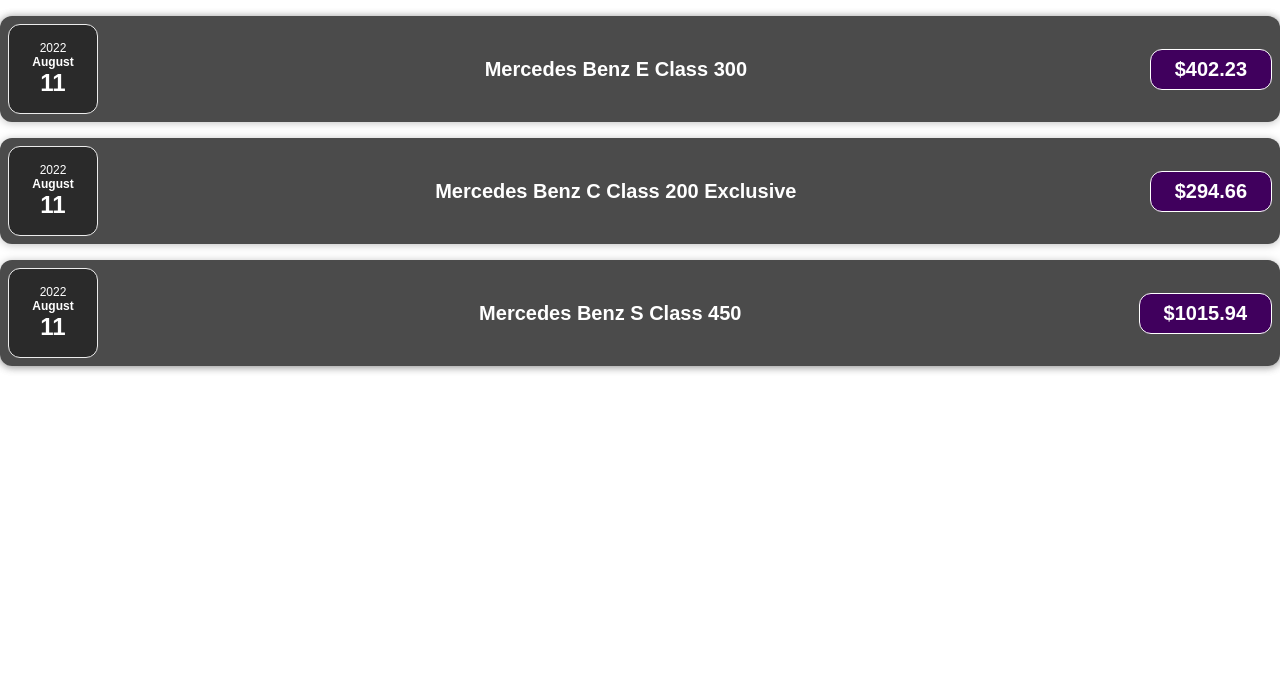
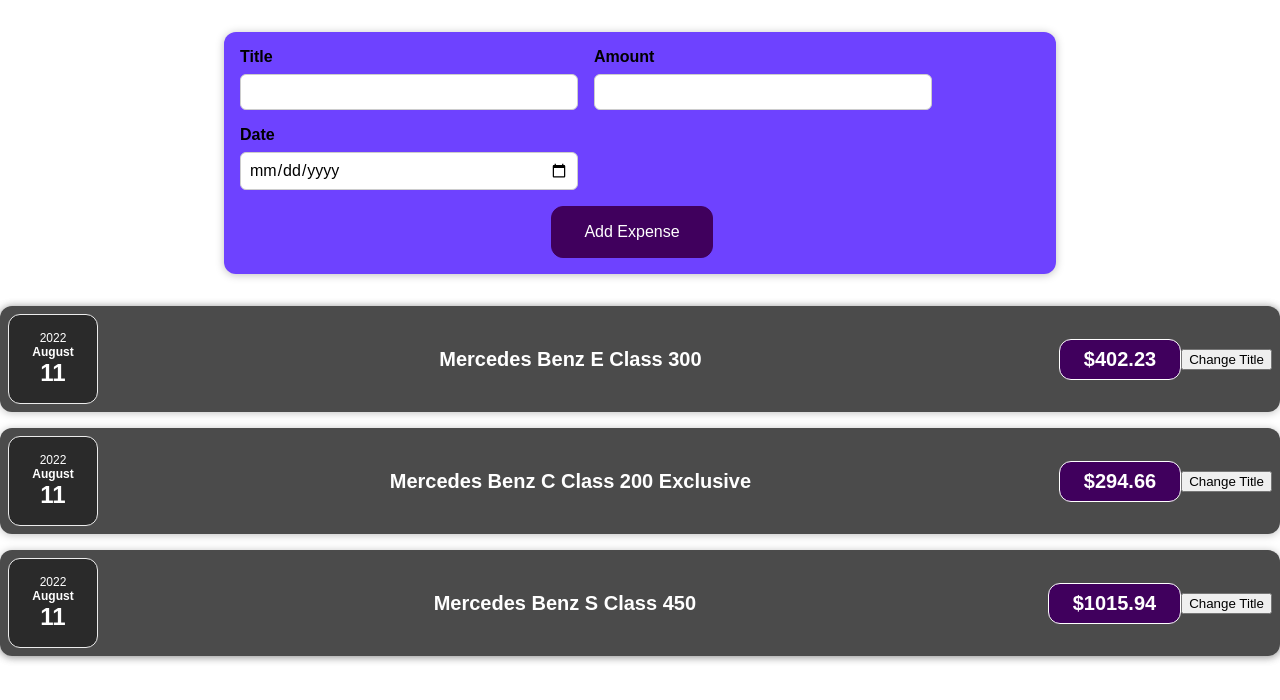
Before and after one commit to ThanhDuong287/react-complete-guide, a React (Create React App) app: page / in a window 1280 px wide. Shown: the top 700 px of the page. Built offline with nearby package versions, Linux system fonts and the light colour scheme.

Commit message:
Demo use state and handling form submission

```diff
--- a/src/App.js
+++ b/src/App.js
@@ -1,6 +1,8 @@
 import logo from './logo.svg';
 import './App.css';
+import React from 'react';
 import Expenses from './components/Expenses/Expense';
+import NewExpense from './components/NewExpense/NewExpense';
 
 function App() {
   const expenses = [
@@ -10,6 +12,7 @@
   ];
   return (
     <div className="App">
+      <NewExpense />
       <Expenses items={expenses} />
 
     </div>
--- a/src/components/Expenses/ExpenseItem.js
+++ b/src/components/Expenses/ExpenseItem.js
@@ -1,16 +1,24 @@
 import './ExpenseItem.css'
 import ExpenseDate from './ExpenseDate';
 import Card from '../UI/Card';
+import React, { useState } from 'react';
 const ExpenseItem = (props) => {
-
+    const [title, setTitle] = useState(props.title);
+    const clickHandler = () => {
+        setTitle('Updated');
+        console.log(title);
+    }
     return (
         <div>
             <Card className="expense-item">
                 <ExpenseDate date={props.date} />
                 <div className="expense-item__description">
-                    <h2>{props.title}</h2>
+                    <h2>{title}</h2>
                     <div className="expense-item__price">${props.amount}</div>
                 </div>
+                <button onClick={clickHandler}>
+                    Change Title
+                </button>
             </Card>
         </div>
     )
--- /dev/null
+++ b/src/components/NewExpense/ExpenseForm.css
@@ -0,0 +1,26 @@
+.new-expense__controls {
+    display: flex;
+    flex-wrap: wrap;
+    gap: 1rem;
+    margin-bottom: 1rem;
+    text-align: left;
+  }
+
+  .new-expense__control label {
+    font-weight: bold;
+    margin-bottom: 0.5rem;
+    display: block;
+  }
+
+  .new-expense__control input {
+    font: inherit;
+    padding: 0.5rem;
+    border-radius: 6px;
+    border: 1px solid #ccc;
+    width: 20rem;
+    max-width: 100%;
+  }
+
+  .new-expense__actions {
+    text-align: right;
+  }
--- /dev/null
+++ b/src/components/NewExpense/ExpenseForm.js
@@ -0,0 +1,48 @@
+import React, { useState } from 'react';
+import './ExpenseForm.css'
+const ExpenseForm = () => {
+    const [enterTitle, setEnterTitle] = useState('');
+    const [enterAmount, setEnterAmount] = useState('');
+    const [enterDate, setEnterDate] = useState('');
+    const titleChangeHandler = (event) => {
+        setEnterTitle(event.target.value);
+    }
+    const amountChangeHandler = (event) => {
+        setEnterAmount(event.target.value);
+    }
+    const dateChangeHandler = (event) => {
+        setEnterDate(event.target.value);
+    }
+    const submitHandler = (event) => {
+        event.preventDefault();
+
+        const expenseData = {
+            title: enterTitle,
+            amount: enterAmount,
+            date: new Date(enterDate)
+        };
+        console.log(expenseData);
+    }
+    return (
+        <form onSubmit={submitHandler}>
+            <div className="new-expense__controls">
+                <div className="new-expense__control">
+                    <label>Title</label>
+                    <input type="text" onChange={titleChangeHandler} />
+                </div>
+                <div className="new-expense__control">
+                    <label>Amount</label>
+                    <input type="number" onChange={amountChangeHandler} min="0.01" step="0.01" />
+                </div>
+                <div className="new-expense__control">
+                    <label>Date</label>
+                    <input type="date" onChange={dateChangeHandler} min="2018-01-01" max="2023-12-31" />
+                </div>
+            </div>
+            <div className="new-expense__control">
+                <button type="submit">Add Expense</button>
+            </div>
+        </form>
+    )
+}
+export default ExpenseForm;
--- /dev/null
+++ b/src/components/NewExpense/NewExpense.css
@@ -0,0 +1,38 @@
+.new-expense {
+    background-color: #6e42ff;
+    padding: 1rem;
+    margin: 2rem auto;
+    width: 50rem;
+    max-width: 95%;
+    border-radius: 12px;
+    text-align: center;
+    box-shadow: 0 1px 8px rgba(0, 0, 0, 0.25);
+  }
+
+  .new-expense button {
+    font: inherit;
+    cursor: pointer;
+    padding: 1rem 2rem;
+    border: 1px solid #40005d;
+    background-color: #40005d;
+    color: white;
+    border-radius: 12px;
+    margin-right: 1rem;
+  }
+
+  .new-expense button:hover,
+  .new-expense button:active {
+    background-color: #510674;
+    border-color: #510674;
+  }
+
+  .new-expense button.alternative {
+    color: #220131;
+    border-color: transparent;
+    background-color: transparent;
+  }
+
+  .new-expense button.alternative:hover,
+  .new-expense button.alternative:active {
+    background-color: #ddb3f8;
+  }
--- /dev/null
+++ b/src/components/NewExpense/NewExpense.js
@@ -0,0 +1,11 @@
+import React from 'react';
+import './NewExpense.css';
+import ExpenseForm from './ExpenseForm';
+const NewExpense = () => {
+    return (
+        <div className="new-expense">
+            <ExpenseForm />
+        </div>
+    )
+};
+export default NewExpense;
```
